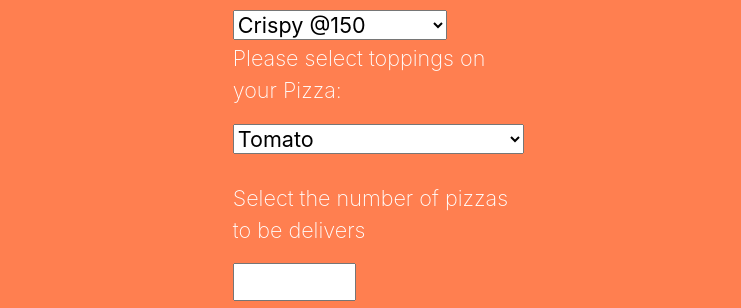
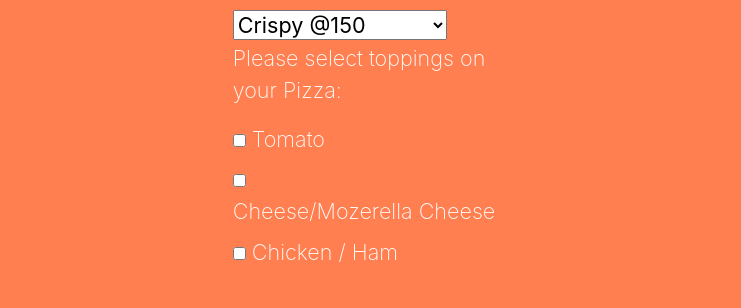
Before and after one commit to KadogoKenya/Pizza-Inn, a plain HTML site: page index.html in a window 1280 px wide. Shown: the part 2040-2348 px from the top of the page, without its empty margins (269-1010 px from the left). Drawn offline with nearby package versions, Linux system fonts and the light colour scheme.

Commit message:
toppings updated form

```diff
--- a/index.html
+++ b/index.html
@@ -115,11 +115,13 @@
                                 </div>
                                 <div class="topping">
                                     <p>Please select toppings on your Pizza:</p>
-                                        <select id="toppings" name="Toppings">
-                                            <option value="Tomato">Tomato</option>
-                                            <option value="Cheese">Cheese/Mozerella Cheese</option>
-                                            <option value="Chicken">Chicken / Ham</option>
-                                        </select>
+
+                                        <input type="checkbox" id="TOMATO" name="tomato" value="Tomato">
+                                        <label for="tomatos">Tomato</label><br>
+                                        <input type="checkbox" id="cheese" name="CHEESE" value="Cheese">
+                                        <label for="cheese"> Cheese/Mozerella Cheese</label><br>
+                                        <input type="checkbox" id="chicken" name="Chicken" value="Ham">
+                                        <label for="HAM">Chicken / Ham</label><br>
                                 </div> <br>
                         <div class="amount">
                             <p>Select the number of pizzas to be delivers</p>
```
